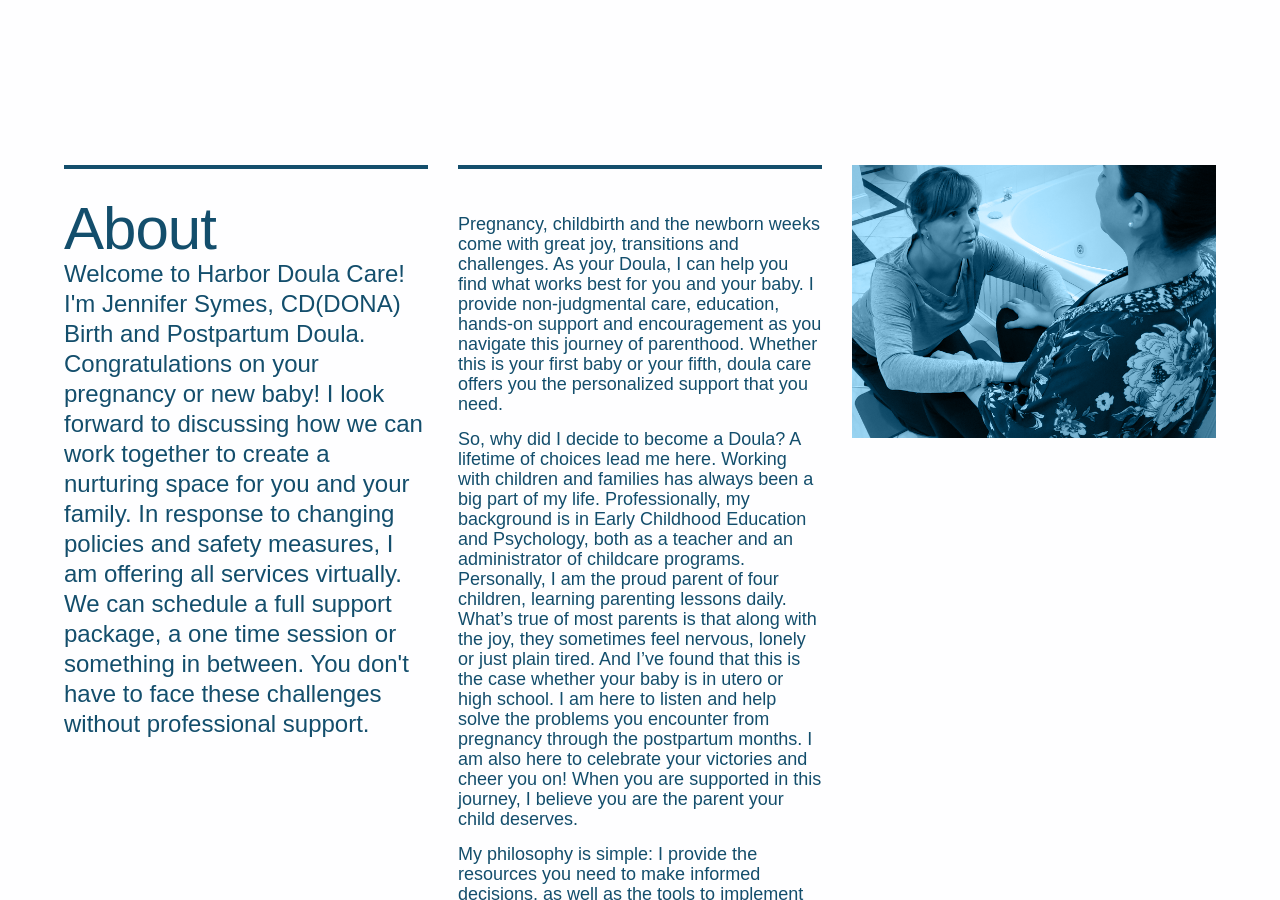
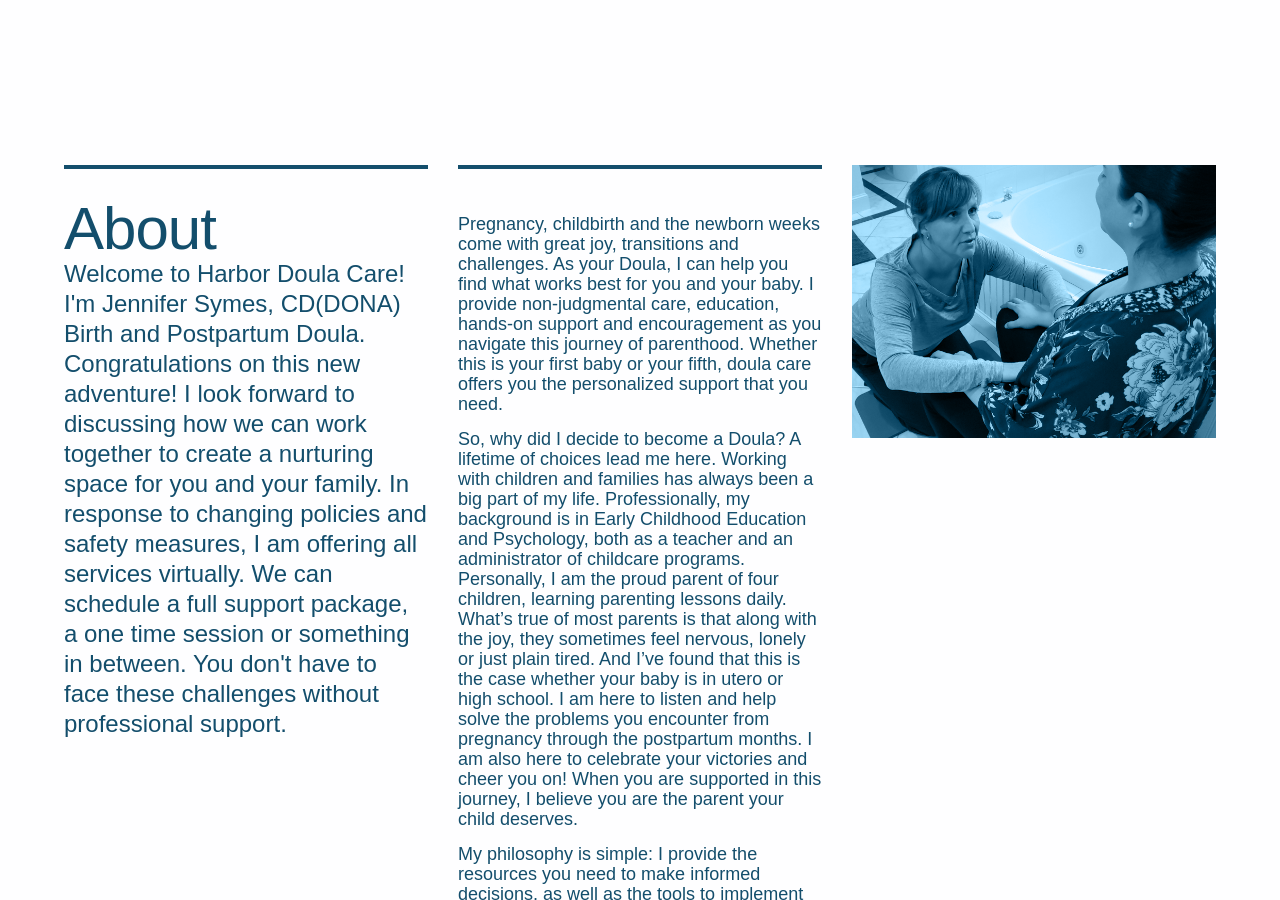
Before and after one commit to aidensymes/harbordoula.com, a Jekyll site: the page built from home.markdown, in a window 1280 px wide and 900 px high, scrolled down 949 px. Built offline with Jekyll 4.4.1, drawn with Linux system fonts in a browser that asks for light colours; nearby versions of some CDN libraries; some web fonts are replaced.

Commit message:
Updated Home

```diff
--- a/home.markdown
+++ b/home.markdown
@@ -4,14 +4,13 @@
 permalink: "/"
 blurb: Caring support before, during and after your baby's birth. Serving Boston,
   North Shore and Southern NH.
-about-intro: |-
-  Welcome to Harbor Doula Care!
-
-
-
-  I'm Jennifer Symes, CD(DONA) Birth and Postpartum Doula. Congratulations on your pregnancy or new baby! I look forward to discussing how we can work together to create a nurturing space for you and your family.
-
-  In response to changing policies and safety measures, I am offering all services virtually. We can schedule a full support package, a one time session or something in between. You don't have to face these challenges without professional support.
+about-intro: "Welcome to Harbor Doula Care!\n\n\n\nI'm Jennifer Symes, CD(DONA) Birth
+  and Postpartum Doula. \n\nCongratulations on this new adventure! I look forward
+  to discussing how we can work together to create a nurturing space for you and your
+  family.\n\nIn response to changing policies and safety measures, I am offering all
+  services virtually. We can schedule a full support package, a one time session or
+  something in between. You don't have to face these challenges without professional
+  support."
 about: "Pregnancy, childbirth and the newborn weeks come with great joy, transitions
   and challenges. As your Doula, I can help you find what works best for you and your
   baby. I provide non-judgmental care, education, hands-on support and encouragement
```
